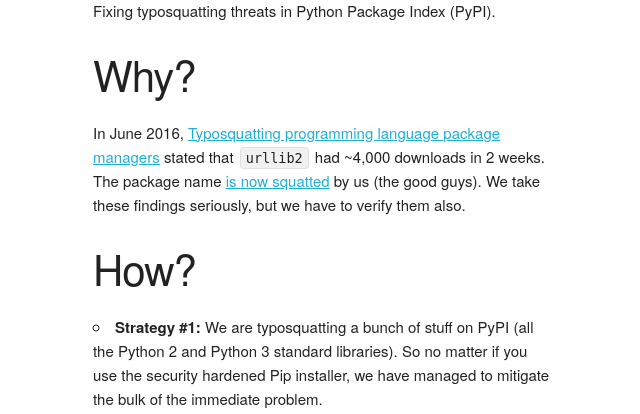
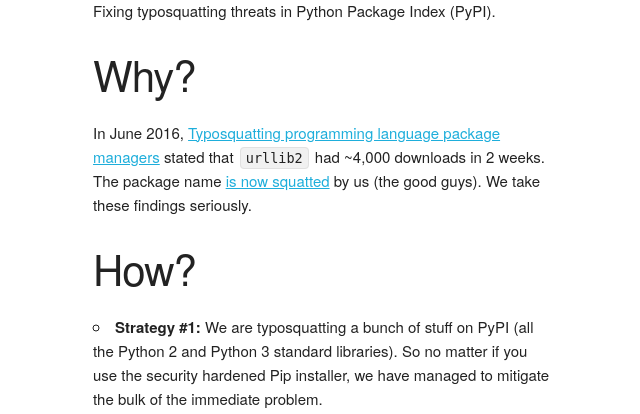
Before and after one commit to benjaoming/pytosquatting, a Django app: template webpages/templates/index.html in a window 1280 px wide. Shown: the part 177-591 px from the top of the page, without its empty margins (67-707 px from the left). Run offline with Django 3.2, Linux system fonts and the light colour scheme; the template is opened without the code that fills it, so the values that code supplies are empty.

Commit message:
Remove thing about verifying, says so later in text

```diff
--- a/webpages/templates/index.html
+++ b/webpages/templates/index.html
@@ -6,7 +6,7 @@
         <h1>Pytosquatting</h1>
         <p>Fixing typosquatting threats in Python Package Index (PyPI).</p>
         <h2>Why?</h2>
-        <p>In June 2016, <a href="http://incolumitas.com/2016/06/08/typosquatting-package-managers/">Typosquatting programming language package managers</a> stated that <code>urllib2</code> had ~4,000 downloads in 2 weeks. The package name <a href="https://pypi.python.org/pypi/urllib2/">is now squatted</a> by us (the good guys). We take these findings seriously, but we have to verify them also.</p>
+        <p>In June 2016, <a href="http://incolumitas.com/2016/06/08/typosquatting-package-managers/">Typosquatting programming language package managers</a> stated that <code>urllib2</code> had ~4,000 downloads in 2 weeks. The package name <a href="https://pypi.python.org/pypi/urllib2/">is now squatted</a> by us (the good guys). We take these findings seriously.</p>
 
         <h2>How?</h2>
         <ul>
```
